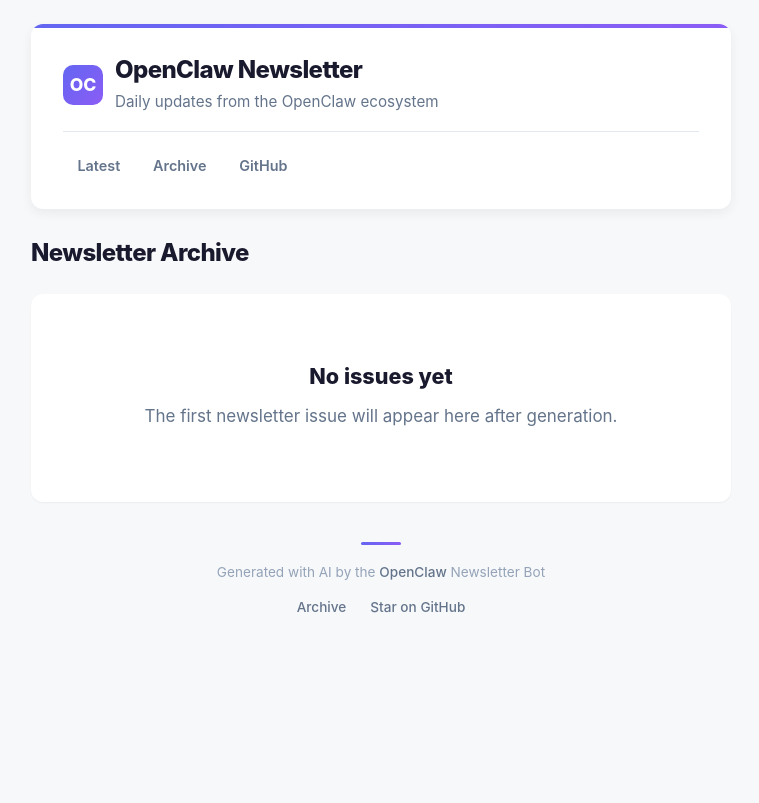
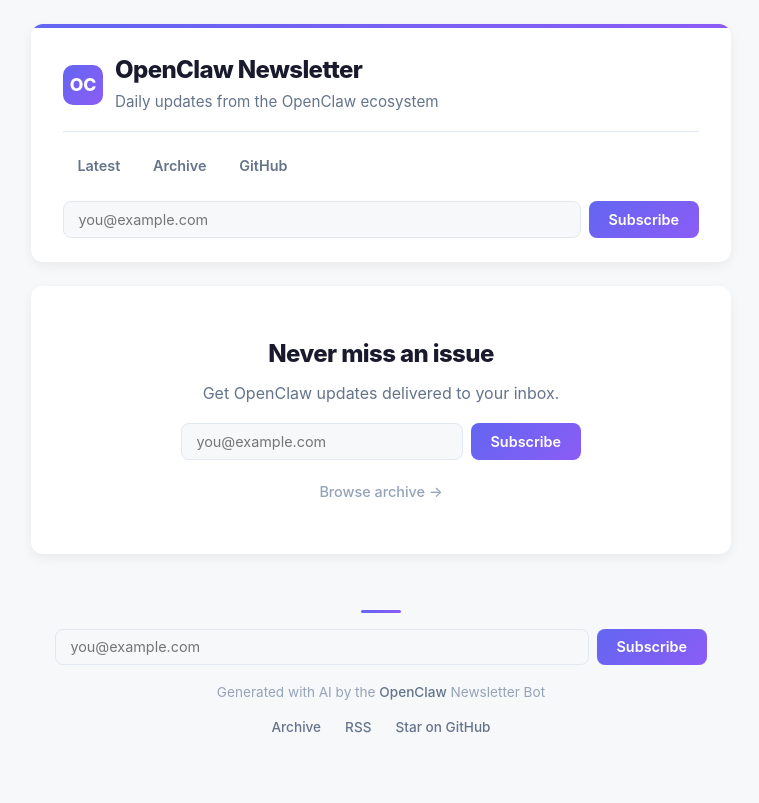
Before and after one commit to swkpku/openclaw-newsletter, a Python web app: template templates/archive.html in a window 1280 px wide. Shown: the whole page, without its empty margins (259-1018 px from the left). Before the commit the page ends 613 px from the top, so only its background shows below. Run offline with Jinja, Linux system fonts and the light colour scheme; the template is opened without the code that fills it, so the values that code supplies are empty.

Commit message:
Add email signup, RSS feed, OG tags, and archive gate
- Buttondown email subscribe form in header + footer
- RSS 2.0 feed generated from issue files (max 20)
- Open Graph + Twitter Card meta tags on all pages
- Archive page gates content behind subscribe CTA
- Fix raw Markdown in AI output (convert ** to <strong>)
- Format archive dates as human-readable
- Hide duplicate header subscribe on archive page

Co-Authored-By: Claude Opus 4.6 <noreply@anthropic.com>

```diff
--- a/docs/assets/style.css
+++ b/docs/assets/style.css
@@ -449,6 +449,61 @@ a {
   white-space: nowrap;
 }
 
+/* ===== Archive Gate ===== */
+.archive-gate {
+  text-align: center;
+  padding: 3rem 2rem;
+  background: var(--bg-card);
+  border-radius: var(--radius);
+  box-shadow: var(--shadow-md);
+  margin-bottom: 1.5rem;
+}
+
+.archive-gate h2 {
+  font-size: 1.5rem;
+  font-weight: 800;
+  color: var(--text);
+  margin-bottom: 0.35rem;
+  letter-spacing: -0.025em;
+}
+
+.archive-gate p {
+  color: var(--text-secondary);
+  font-size: 1rem;
+  margin-bottom: 0.25rem;
+}
+
+.archive-gate .subscribe {
+  max-width: 400px;
+  margin: 1rem auto 0;
+}
+
+.archive-gate .subscribe form {
+  justify-content: center;
+}
+
+.archive-reveal {
+  display: inline-block;
+  margin-top: 1.25rem;
+  color: var(--text-muted);
+  font-size: 0.9rem;
+  font-weight: 500;
+  cursor: pointer;
+  transition: color var(--transition);
+}
+
+.archive-reveal:hover {
+  color: var(--accent);
+}
+
+.archive-content {
+  display: none;
+}
+
+.archive-toggle:checked ~ .archive-content {
+  display: block;
+}
+
 /* ===== Empty State ===== */
 .empty-state {
   text-align: center;
@@ -478,6 +533,55 @@ a {
 
 .empty-state a:hover {
   text-decoration: underline;
+}
+
+/* ===== Subscribe Form ===== */
+.subscribe {
+  margin-top: 1rem;
+}
+
+.subscribe form {
+  display: flex;
+  gap: 0.5rem;
+}
+
+.subscribe input[type="email"] {
+  flex: 1;
+  padding: 0.55rem 0.9rem;
+  border: 1px solid var(--border);
+  border-radius: var(--radius-sm);
+  background: var(--bg-secondary);
+  color: var(--text);
+  font-size: 0.9rem;
+  font-family: inherit;
+  outline: none;
+  transition: border-color var(--transition);
+}
+
+.subscribe input[type="email"]:focus {
+  border-color: var(--accent);
+}
+
+.subscribe button {
+  padding: 0.55rem 1.25rem;
+  background: var(--accent-gradient);
+  color: #fff;
+  border: none;
+  border-radius: var(--radius-sm);
+  font-size: 0.9rem;
+  font-weight: 600;
+  font-family: inherit;
+  cursor: pointer;
+  white-space: nowrap;
+  transition: opacity var(--transition);
+}
+
+.subscribe button:hover {
+  opacity: 0.9;
+}
+
+.footer .subscribe {
+  margin-bottom: 1rem;
 }
 
 /* ===== Responsive ===== */
@@ -529,4 +633,8 @@ a {
     align-items: flex-start;
     gap: 0.25rem;
   }
+
+  .subscribe form {
+    flex-direction: column;
+  }
 }
--- a/src/config.py
+++ b/src/config.py
@@ -37,6 +37,10 @@ class Config:
     # State management
     state_file: str = "state.json"
     max_state_entries: int = 500
+
+    # Site
+    buttondown_username: str = "openclaw-newsletter"
+    site_url: str = ""
 
     # Output
     docs_dir: str = "docs"
--- a/src/main.py
+++ b/src/main.py
@@ -48,6 +48,7 @@ from src.collectors.tech_news import TechNewsCollector
 from src.generator.content_assembler import ContentAssembler
 from src.renderer.html_renderer import HTMLRenderer
 from src.renderer.archive_builder import ArchiveBuilder
+from src.renderer.rss_builder import RSSBuilder
 from src.state.state_manager import StateManager
 
 logging.basicConfig(
@@ -157,6 +158,9 @@ def main() -> None:
     archive = ArchiveBuilder(config)
     archive.build()
 
+    rss = RSSBuilder(config)
+    rss.build()
+
     latest = archive.get_latest_issue()
     renderer.render_index(latest)
 
--- a/templates/archive.html
+++ b/templates/archive.html
@@ -5,6 +5,8 @@
   <meta name="viewport" content="width=device-width, initial-scale=1.0">
   <title>OpenClaw Newsletter - Archive</title>
   <link rel="stylesheet" href="assets/style.css">
+  <link rel="alternate" type="application/rss+xml" title="OpenClaw Newsletter" href="rss.xml">
+  {% include "partials/meta.html" %}
 </head>
 <body>
   <div class="container">
@@ -12,13 +14,23 @@
     {% set date = None %}
     {% include "partials/header.html" %}
 
+    <div class="archive-gate">
+      <h2>Never miss an issue</h2>
+      <p>Get OpenClaw updates delivered to your inbox.</p>
+      {% include "partials/subscribe.html" %}
+      <label class="archive-reveal" for="show-archive">Browse archive &rarr;</label>
+    </div>
+
+    <input type="checkbox" id="show-archive" class="archive-toggle" hidden>
+
+    <div class="archive-content">
       <h2 class="archive-title">Newsletter Archive</h2>
 
       {% if issues %}
       <ul class="archive-list">
         {% for entry in issues %}
         <li>
-        <a href="issues/{{ entry.filename }}">{{ entry.date }}</a>
+          <a href="issues/{{ entry.filename }}">{{ entry.display_date }}</a>
           {% if entry.total_items %}
           <div class="meta">{{ entry.total_items }} items &middot; {{ entry.section_count }} sections</div>
           {% endif %}
@@ -31,6 +43,7 @@
         <p>The first newsletter issue will appear here after generation.</p>
       </div>
       {% endif %}
+    </div>
 
     {% include "partials/footer.html" %}
   </div>
--- a/templates/index.html
+++ b/templates/index.html
@@ -5,6 +5,8 @@
   <meta name="viewport" content="width=device-width, initial-scale=1.0">
   <title>OpenClaw Newsletter</title>
   <link rel="stylesheet" href="assets/style.css">
+  <link rel="alternate" type="application/rss+xml" title="OpenClaw Newsletter" href="rss.xml">
+  {% include "partials/meta.html" %}
   {% if latest_issue %}
   <meta http-equiv="refresh" content="0; url=issues/{{ latest_issue }}">
   {% endif %}
--- a/templates/newsletter.html
+++ b/templates/newsletter.html
@@ -5,6 +5,8 @@
   <meta name="viewport" content="width=device-width, initial-scale=1.0">
   <title>OpenClaw Newsletter - {{ issue.date }}</title>
   <link rel="stylesheet" href="../assets/style.css">
+  <link rel="alternate" type="application/rss+xml" title="OpenClaw Newsletter" href="../rss.xml">
+  {% include "partials/meta.html" %}
 </head>
 <body>
   <div class="container">
--- a/templates/partials/footer.html
+++ b/templates/partials/footer.html
@@ -1,11 +1,13 @@
 <footer class="footer">
   <div class="footer-divider"></div>
+  {% include "partials/subscribe.html" %}
   <p>
     Generated with AI by the
     <a href="https://github.com/openclaw/openclaw">OpenClaw</a> Newsletter Bot
   </p>
   <div class="footer-links">
     <a href="{{ base_path }}archive.html">Archive</a>
+    <a href="{{ base_path }}rss.xml">RSS</a>
     <a href="https://github.com/openclaw/openclaw">Star on GitHub</a>
   </div>
 </footer>
--- a/templates/partials/header.html
+++ b/templates/partials/header.html
@@ -16,4 +16,7 @@
     <a href="{{ base_path }}archive.html">Archive</a>
     <a href="https://github.com/openclaw/openclaw">GitHub</a>
   </nav>
+  {% if not hide_header_subscribe %}
+  {% include "partials/subscribe.html" %}
+  {% endif %}
 </header>
--- /dev/null
+++ b/templates/partials/meta.html
@@ -0,0 +1,17 @@
+<!-- Open Graph -->
+<meta property="og:type" content="{{ og_type | default('website') }}">
+<meta property="og:title" content="{{ og_title | default('OpenClaw Newsletter') }}">
+<meta property="og:description" content="{{ og_description | default('Daily updates from the OpenClaw ecosystem') }}">
+{%- if site_url %}
+<meta property="og:url" content="{{ og_url | default(site_url) }}">
+{%- endif %}
+{%- if og_image %}
+<meta property="og:image" content="{{ og_image }}">
+{%- endif %}
+<!-- Twitter Card -->
+<meta name="twitter:card" content="summary">
+<meta name="twitter:title" content="{{ og_title | default('OpenClaw Newsletter') }}">
+<meta name="twitter:description" content="{{ og_description | default('Daily updates from the OpenClaw ecosystem') }}">
+{%- if og_image %}
+<meta name="twitter:image" content="{{ og_image }}">
+{%- endif %}
--- /dev/null
+++ b/templates/partials/subscribe.html
@@ -0,0 +1,7 @@
+<div class="subscribe">
+  <form action="https://buttondown.com/api/emails/embed-subscribe/{{ buttondown_username }}" method="post" target="_blank">
+    <input type="hidden" name="embed" value="1">
+    <input type="email" name="email" placeholder="you@example.com" required>
+    <button type="submit">Subscribe</button>
+  </form>
+</div>
```
Also changed, not shown: docs/archive.html (+38 -3 lines), docs/index.html (+26 -0 lines), docs/rss.xml (added, +35 -0 lines), src/generator/ai_writer.py (+7 -1 lines), src/renderer/archive_builder.py (+21 -1 lines), src/renderer/html_renderer.py (+40 -2 lines), src/renderer/rss_builder.py (added, +62 -0 lines), templates/rss.xml (added, +19 -0 lines). Lines whose indentation alone changed are shown as unchanged.
